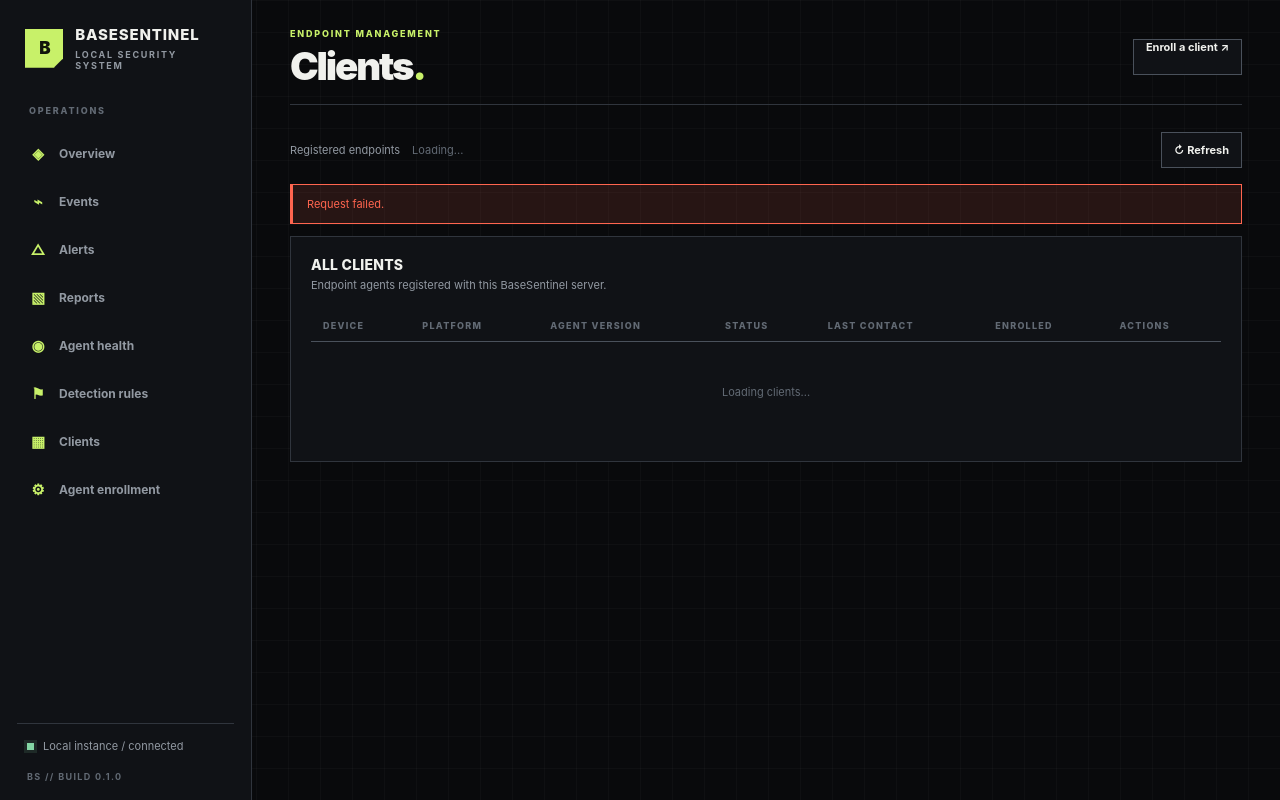
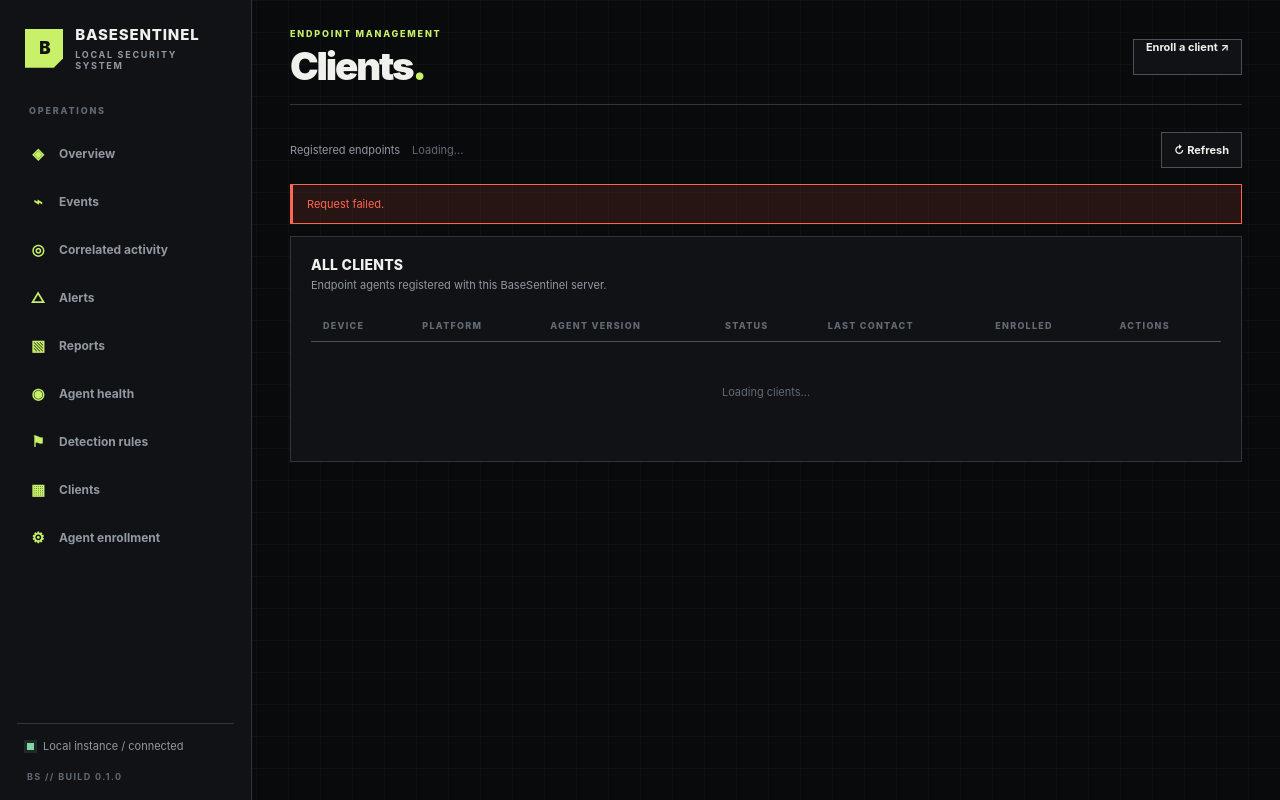
Before and after one commit to I-AtA-I/BaseSentinel, a Python web app: template src/basesentinel/templates/agents.html in a window 1280 px wide. Run offline with Jinja, Linux system fonts and the light colour scheme; the template is opened without the code that fills it, so the values that code supplies are empty.

Commit message:
Add correlated activity navigation

```diff
--- a/src/basesentinel/templates/_sidebar.html
+++ b/src/basesentinel/templates/_sidebar.html
@@ -7,6 +7,7 @@
         <span class="sidebar-label">OPERATIONS</span>
         <a class="nav-link {{ 'active' if request.path == '/' else '' }}" href="/"><span class="nav-icon">◈</span> Overview</a>
         <a class="nav-link {{ 'active' if request.path.startswith('/events') else '' }}" href="/events"><span class="nav-icon">⌁</span> Events</a>
+        <a class="nav-link {{ 'active' if request.path.startswith('/activities') else '' }}" href="/activities"><span class="nav-icon">◎</span> Correlated activity</a>
         <a class="nav-link {{ 'active' if request.path.startswith('/alerts') else '' }}" href="/alerts"><span class="nav-icon">△</span> Alerts</a>
         <a class="nav-link {{ 'active' if request.path.startswith('/reports') else '' }}" href="/reports"><span class="nav-icon">▧</span> Reports</a>
         <a class="nav-link {{ 'active' if request.path.startswith('/agent-health') else '' }}" href="/agent-health"><span class="nav-icon">◉</span> Agent health</a>
```
